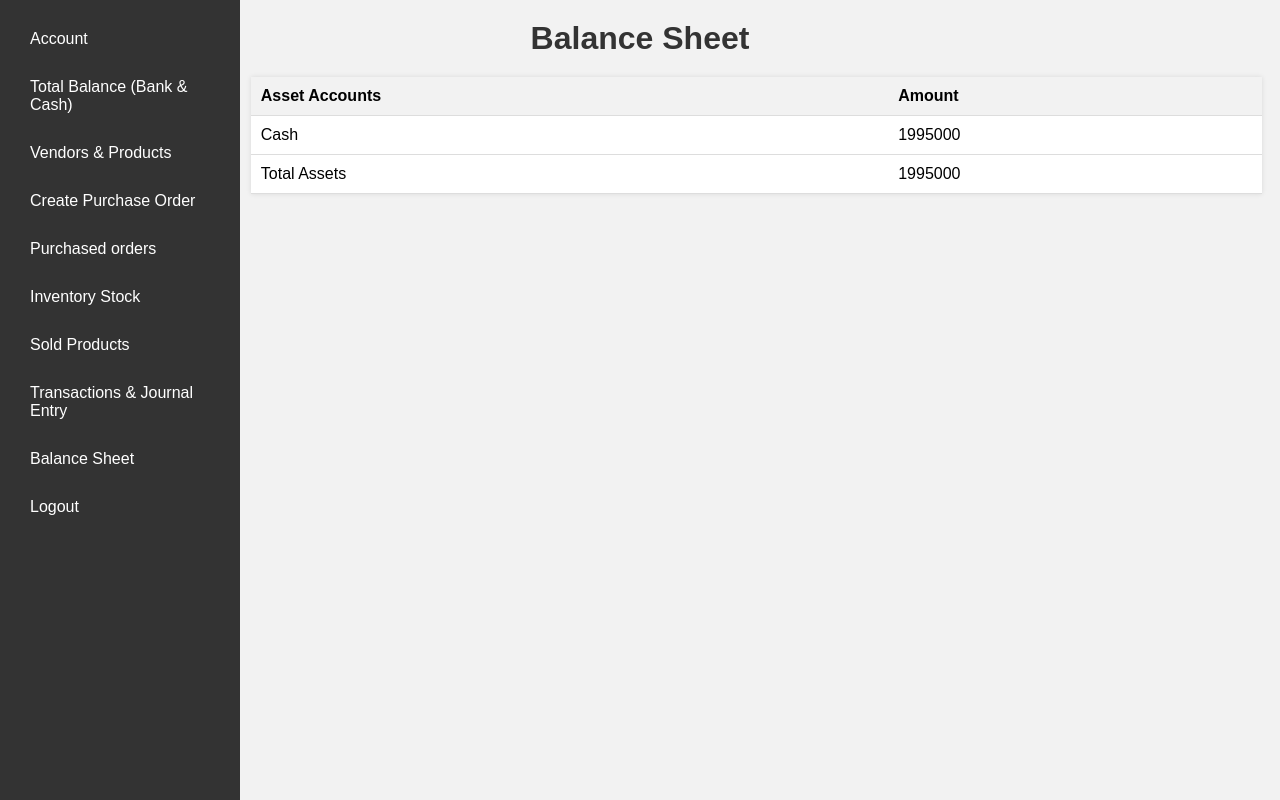
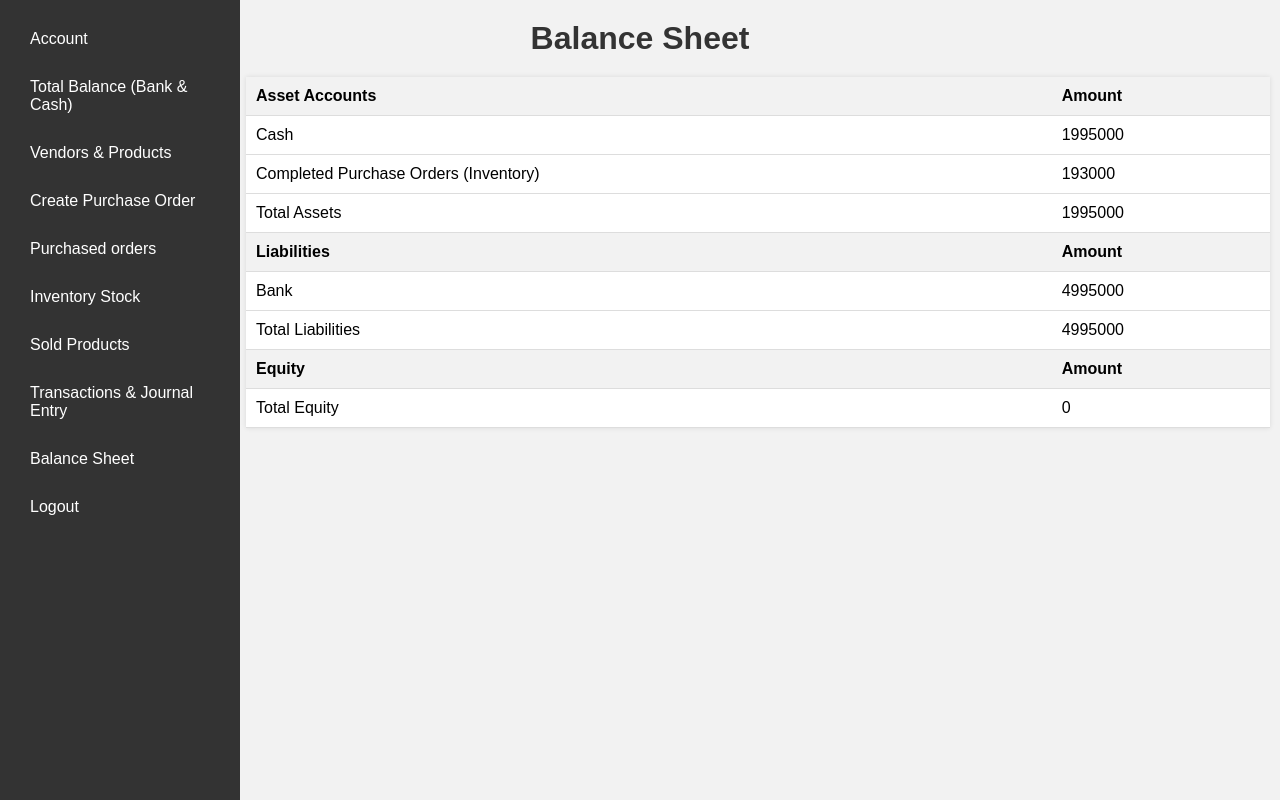
Before and after one commit to BenIraa/FinancialTransactions, a PHP site: page /balance_sheet.php in a window 1280 px wide. Run offline with PHP 8.4, Linux system fonts and the light colour scheme; data comes from the database, SQL or seed files in the repository.

Commit message:
adding total inventory amount in balance sheet to calculate as assets

```diff
--- a/balance_sheet.php
+++ b/balance_sheet.php
@@ -17,6 +17,7 @@ $liabilities = [];
 $equity = [];
 $income = [];
 $expenses = [];
+$inventoryAmount = 0; // Variable to store the total amount of completed_purchase_orders
 
 // Categorize accounts based on account type
 while ($row = mysqli_fetch_assoc($result)) {
@@ -48,7 +49,33 @@ foreach ($assets as $asset) {
     $totalAssets += $asset['account_balance'];
 }
 
-// Calculate other totals as needed
+$totalLiabilities = 0;
+foreach ($liabilities as $liability) {
+    $totalLiabilities += $liability['account_balance'];
+}
+
+$totalEquity = 0;
+foreach ($equity as $equityAccount) {
+    $totalEquity += $equityAccount['account_balance'];
+}
+
+$totalIncome = 0;
+foreach ($income as $incomeAccount) {
+    $totalIncome += $incomeAccount['account_balance'];
+}
+
+$totalExpenses = 0;
+foreach ($expenses as $expense) {
+    $totalExpenses += $expense['account_balance'];
+}
+
+// Calculate the total amount of completed_purchase_orders as assets
+$sql = "SELECT SUM(quantity * amount) AS total_amount FROM completed_purchase_orders";
+$result = mysqli_query($connection, $sql);
+if ($result && mysqli_num_rows($result) > 0) {
+    $row = mysqli_fetch_assoc($result);
+    $inventoryAmount = (float)$row['total_amount'];
+}
 
 // Close the database connection
 mysqli_close($connection);
@@ -60,21 +87,20 @@ mysqli_close($connection);
     <title>Balance Sheet</title>
     <!-- Your CSS styles for the balance sheet here -->
     <style>
-        /* Add your CSS styles for the balance sheet */
         body {
             font-family: 'Nunito', sans-serif;
             background-color: #f2f2f2;
+            margin: 0;
+            padding: 0;
         }
 
         h1 {
             text-align: center;
             color: #333;
             margin: 20px 0;
-
         }
 
         table {
-
             width: 80%;
             margin: 20px auto;
             margin-right: 10px;
@@ -110,13 +136,49 @@ mysqli_close($connection);
                 <td><?php echo $asset['account_balance']; ?></td>
             </tr>
         <?php endforeach; ?>
-        <!-- Repeat the same structure for other account types (liabilities, equity, income, expenses) -->
-        <!-- Display total balances for each category -->
+
+        <!-- Display the completed_purchase_orders as assets -->
+        <tr>
+            <td>Completed Purchase Orders (Inventory)</td>
+            <td><?php echo $inventoryAmount; ?></td>
+        </tr>
         <tr>
             <td>Total Assets</td>
             <td><?php echo $totalAssets; ?></td>
         </tr>
-        <!-- Display other totals as needed -->
+
+        <!-- Display the liabilities -->
+        <tr>
+            <th>Liabilities</th>
+            <th>Amount</th>
+        </tr>
+        <?php foreach ($liabilities as $liability) : ?>
+            <tr>
+                <td><?php echo $liability['account_name']; ?></td>
+                <td><?php echo $liability['account_balance']; ?></td>
+            </tr>
+            <tr>
+            <td>Total Liabilities</td>
+            <td><?php echo $totalLiabilities; ?></td>
+        </tr>
+        <?php endforeach; ?>
+
+        <!-- Display the equity -->
+        <tr>
+            <th>Equity</th>
+            <th>Amount</th>
+        </tr>
+        <?php foreach ($equity as $equityAccount) : ?>
+            <tr>
+                <td><?php echo $equityAccount['account_name']; ?></td>
+                <td><?php echo $equityAccount['account_balance']; ?></td>
+            </tr>
+        <?php endforeach; ?>
+        <tr>
+            <td>Total Equity</td>
+            <td><?php echo $totalEquity; ?></td>
+        </tr>
+
     </table>
 </body>
 </html>
```
